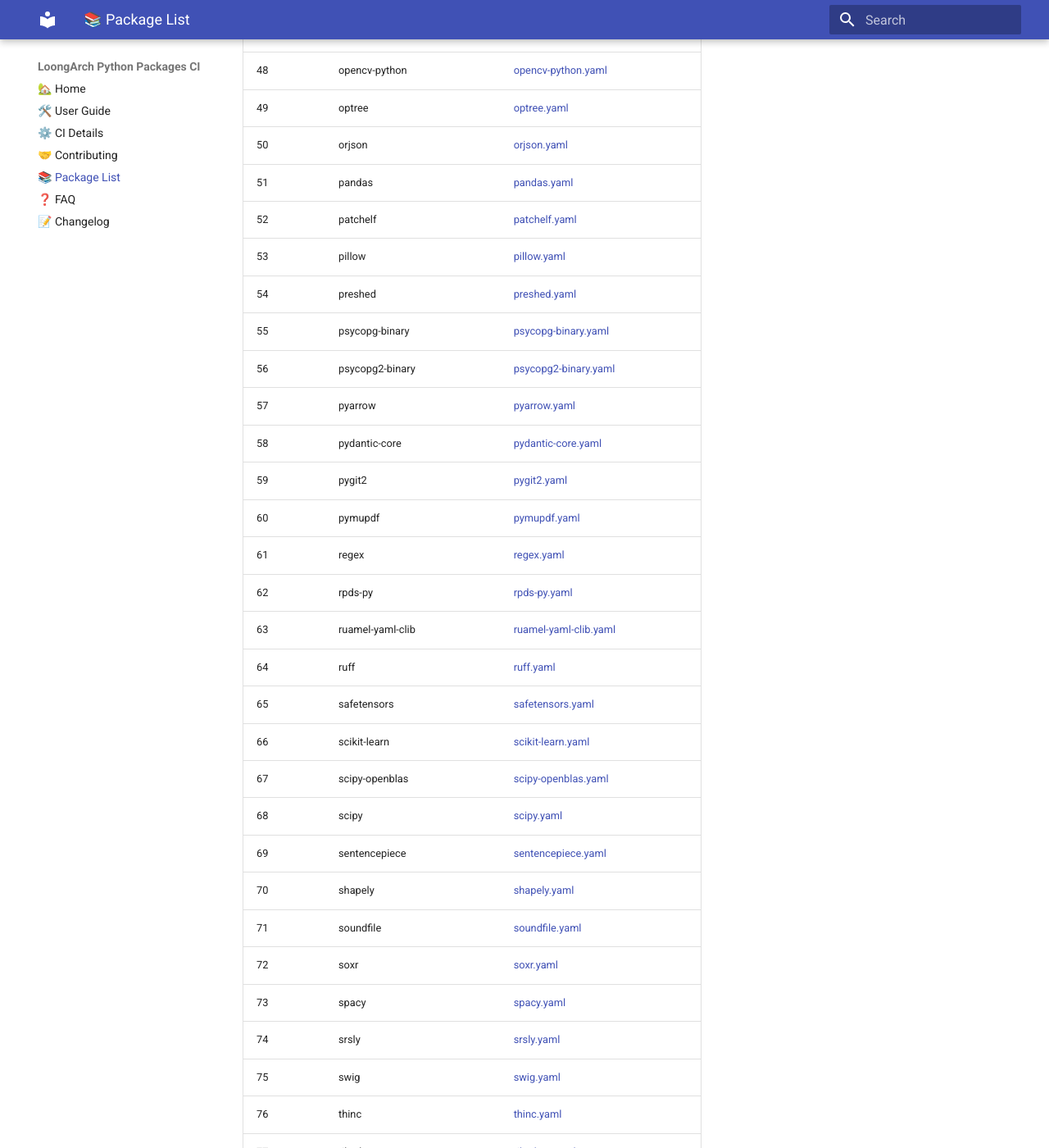
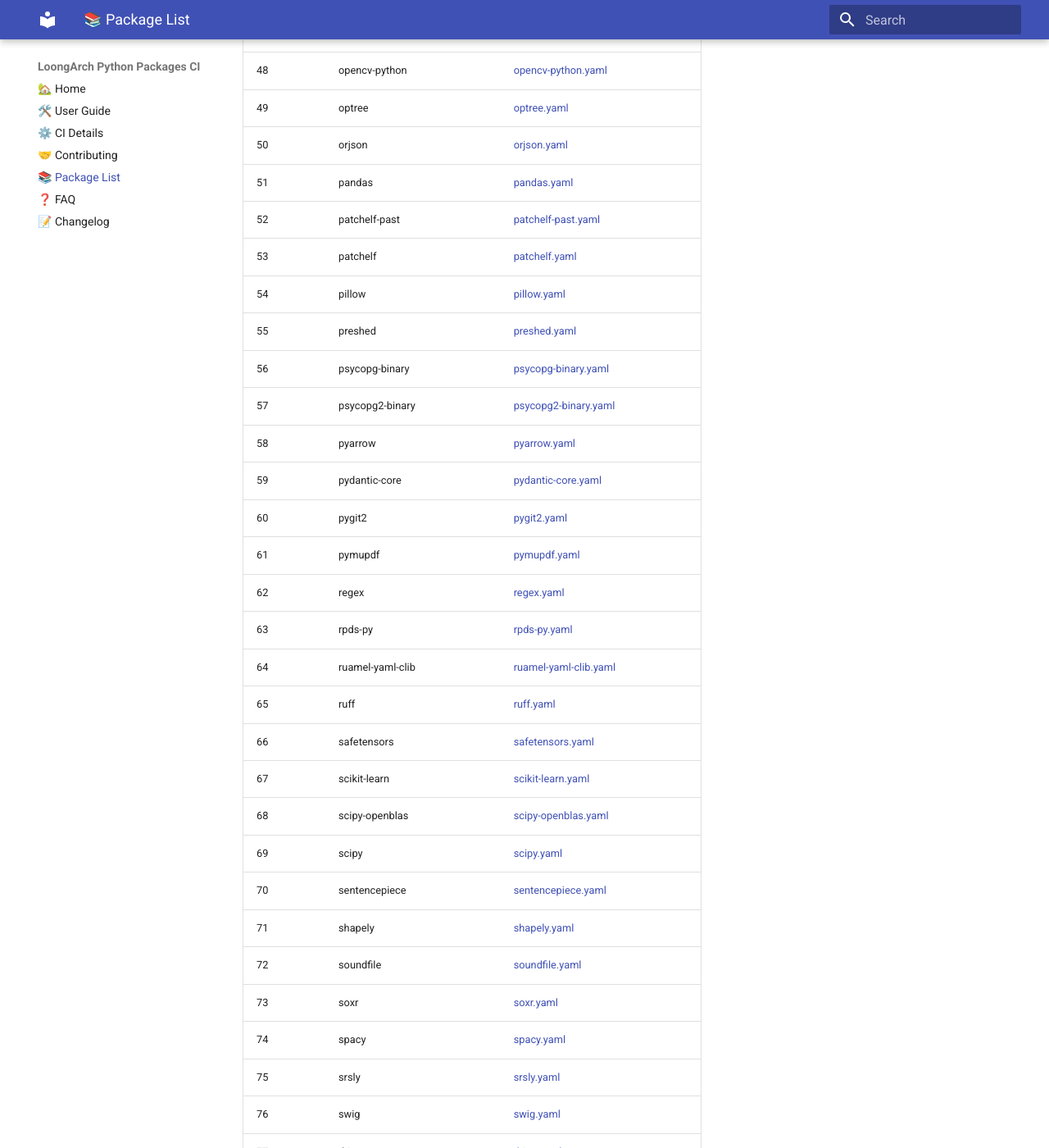
Before and after one commit to wxpppp/pypi, an MkDocs documentation site: the page built from docs/package-list.md, in a window 1280 px wide and 1400 px high, scrolled down 2299 px. Shown: the whole window at 82% size. Built offline with MkDocs 1.6.1 and Material for MkDocs 9.7.7, drawn with Linux system fonts in a browser that asks for light colours; some of the changed text lies outside the part shown.

Commit message:
auto: update bilingual README and package list docs

```diff
--- a/docs/package-list.md
+++ b/docs/package-list.md
@@ -53,40 +53,41 @@
 | 49 | optree | [optree.yaml](https://github.com/Loongson-Cloud-Community/pypi/blob/main/.github/workflows/optree.yaml) |
 | 50 | orjson | [orjson.yaml](https://github.com/Loongson-Cloud-Community/pypi/blob/main/.github/workflows/orjson.yaml) |
 | 51 | pandas | [pandas.yaml](https://github.com/Loongson-Cloud-Community/pypi/blob/main/.github/workflows/pandas.yaml) |
-| 52 | patchelf | [patchelf.yaml](https://github.com/Loongson-Cloud-Community/pypi/blob/main/.github/workflows/patchelf.yaml) |
-| 53 | pillow | [pillow.yaml](https://github.com/Loongson-Cloud-Community/pypi/blob/main/.github/workflows/pillow.yaml) |
-| 54 | preshed | [preshed.yaml](https://github.com/Loongson-Cloud-Community/pypi/blob/main/.github/workflows/preshed.yaml) |
-| 55 | psycopg-binary | [psycopg-binary.yaml](https://github.com/Loongson-Cloud-Community/pypi/blob/main/.github/workflows/psycopg-binary.yaml) |
-| 56 | psycopg2-binary | [psycopg2-binary.yaml](https://github.com/Loongson-Cloud-Community/pypi/blob/main/.github/workflows/psycopg2-binary.yaml) |
-| 57 | pyarrow | [pyarrow.yaml](https://github.com/Loongson-Cloud-Community/pypi/blob/main/.github/workflows/pyarrow.yaml) |
-| 58 | pydantic-core | [pydantic-core.yaml](https://github.com/Loongson-Cloud-Community/pypi/blob/main/.github/workflows/pydantic-core.yaml) |
-| 59 | pygit2 | [pygit2.yaml](https://github.com/Loongson-Cloud-Community/pypi/blob/main/.github/workflows/pygit2.yaml) |
-| 60 | pymupdf | [pymupdf.yaml](https://github.com/Loongson-Cloud-Community/pypi/blob/main/.github/workflows/pymupdf.yaml) |
-| 61 | regex | [regex.yaml](https://github.com/Loongson-Cloud-Community/pypi/blob/main/.github/workflows/regex.yaml) |
-| 62 | rpds-py | [rpds-py.yaml](https://github.com/Loongson-Cloud-Community/pypi/blob/main/.github/workflows/rpds-py.yaml) |
-| 63 | ruamel-yaml-clib | [ruamel-yaml-clib.yaml](https://github.com/Loongson-Cloud-Community/pypi/blob/main/.github/workflows/ruamel-yaml-clib.yaml) |
-| 64 | ruff | [ruff.yaml](https://github.com/Loongson-Cloud-Community/pypi/blob/main/.github/workflows/ruff.yaml) |
-| 65 | safetensors | [safetensors.yaml](https://github.com/Loongson-Cloud-Community/pypi/blob/main/.github/workflows/safetensors.yaml) |
-| 66 | scikit-learn | [scikit-learn.yaml](https://github.com/Loongson-Cloud-Community/pypi/blob/main/.github/workflows/scikit-learn.yaml) |
-| 67 | scipy-openblas | [scipy-openblas.yaml](https://github.com/Loongson-Cloud-Community/pypi/blob/main/.github/workflows/scipy-openblas.yaml) |
-| 68 | scipy | [scipy.yaml](https://github.com/Loongson-Cloud-Community/pypi/blob/main/.github/workflows/scipy.yaml) |
-| 69 | sentencepiece | [sentencepiece.yaml](https://github.com/Loongson-Cloud-Community/pypi/blob/main/.github/workflows/sentencepiece.yaml) |
-| 70 | shapely | [shapely.yaml](https://github.com/Loongson-Cloud-Community/pypi/blob/main/.github/workflows/shapely.yaml) |
-| 71 | soundfile | [soundfile.yaml](https://github.com/Loongson-Cloud-Community/pypi/blob/main/.github/workflows/soundfile.yaml) |
-| 72 | soxr | [soxr.yaml](https://github.com/Loongson-Cloud-Community/pypi/blob/main/.github/workflows/soxr.yaml) |
-| 73 | spacy | [spacy.yaml](https://github.com/Loongson-Cloud-Community/pypi/blob/main/.github/workflows/spacy.yaml) |
-| 74 | srsly | [srsly.yaml](https://github.com/Loongson-Cloud-Community/pypi/blob/main/.github/workflows/srsly.yaml) |
-| 75 | swig | [swig.yaml](https://github.com/Loongson-Cloud-Community/pypi/blob/main/.github/workflows/swig.yaml) |
-| 76 | thinc | [thinc.yaml](https://github.com/Loongson-Cloud-Community/pypi/blob/main/.github/workflows/thinc.yaml) |
-| 77 | tiktoken | [tiktoken.yaml](https://github.com/Loongson-Cloud-Community/pypi/blob/main/.github/workflows/tiktoken.yaml) |
-| 78 | tokenizers | [tokenizers.yaml](https://github.com/Loongson-Cloud-Community/pypi/blob/main/.github/workflows/tokenizers.yaml) |
-| 79 | torch | [torch.yaml](https://github.com/Loongson-Cloud-Community/pypi/blob/main/.github/workflows/torch.yaml) |
-| 80 | torchaudio | [torchaudio.yaml](https://github.com/Loongson-Cloud-Community/pypi/blob/main/.github/workflows/torchaudio.yaml) |
-| 81 | torchvision | [torchvision.yaml](https://github.com/Loongson-Cloud-Community/pypi/blob/main/.github/workflows/torchvision.yaml) |
-| 82 | ujson | [ujson.yaml](https://github.com/Loongson-Cloud-Community/pypi/blob/main/.github/workflows/ujson.yaml) |
-| 83 | uv | [uv.yaml](https://github.com/Loongson-Cloud-Community/pypi/blob/main/.github/workflows/uv.yaml) |
-| 84 | uvloop | [uvloop.yaml](https://github.com/Loongson-Cloud-Community/pypi/blob/main/.github/workflows/uvloop.yaml) |
-| 85 | xxhash | [xxhash.yaml](https://github.com/Loongson-Cloud-Community/pypi/blob/main/.github/workflows/xxhash.yaml) |
-| 86 | zope.interface | [zope.interface.yaml](https://github.com/Loongson-Cloud-Community/pypi/blob/main/.github/workflows/zope.interface.yaml) |
+| 52 | patchelf-past | [patchelf-past.yaml](https://github.com/Loongson-Cloud-Community/pypi/blob/main/.github/workflows/patchelf-past.yaml) |
+| 53 | patchelf | [patchelf.yaml](https://github.com/Loongson-Cloud-Community/pypi/blob/main/.github/workflows/patchelf.yaml) |
+| 54 | pillow | [pillow.yaml](https://github.com/Loongson-Cloud-Community/pypi/blob/main/.github/workflows/pillow.yaml) |
+| 55 | preshed | [preshed.yaml](https://github.com/Loongson-Cloud-Community/pypi/blob/main/.github/workflows/preshed.yaml) |
+| 56 | psycopg-binary | [psycopg-binary.yaml](https://github.com/Loongson-Cloud-Community/pypi/blob/main/.github/workflows/psycopg-binary.yaml) |
+| 57 | psycopg2-binary | [psycopg2-binary.yaml](https://github.com/Loongson-Cloud-Community/pypi/blob/main/.github/workflows/psycopg2-binary.yaml) |
+| 58 | pyarrow | [pyarrow.yaml](https://github.com/Loongson-Cloud-Community/pypi/blob/main/.github/workflows/pyarrow.yaml) |
+| 59 | pydantic-core | [pydantic-core.yaml](https://github.com/Loongson-Cloud-Community/pypi/blob/main/.github/workflows/pydantic-core.yaml) |
+| 60 | pygit2 | [pygit2.yaml](https://github.com/Loongson-Cloud-Community/pypi/blob/main/.github/workflows/pygit2.yaml) |
+| 61 | pymupdf | [pymupdf.yaml](https://github.com/Loongson-Cloud-Community/pypi/blob/main/.github/workflows/pymupdf.yaml) |
+| 62 | regex | [regex.yaml](https://github.com/Loongson-Cloud-Community/pypi/blob/main/.github/workflows/regex.yaml) |
+| 63 | rpds-py | [rpds-py.yaml](https://github.com/Loongson-Cloud-Community/pypi/blob/main/.github/workflows/rpds-py.yaml) |
+| 64 | ruamel-yaml-clib | [ruamel-yaml-clib.yaml](https://github.com/Loongson-Cloud-Community/pypi/blob/main/.github/workflows/ruamel-yaml-clib.yaml) |
+| 65 | ruff | [ruff.yaml](https://github.com/Loongson-Cloud-Community/pypi/blob/main/.github/workflows/ruff.yaml) |
+| 66 | safetensors | [safetensors.yaml](https://github.com/Loongson-Cloud-Community/pypi/blob/main/.github/workflows/safetensors.yaml) |
+| 67 | scikit-learn | [scikit-learn.yaml](https://github.com/Loongson-Cloud-Community/pypi/blob/main/.github/workflows/scikit-learn.yaml) |
+| 68 | scipy-openblas | [scipy-openblas.yaml](https://github.com/Loongson-Cloud-Community/pypi/blob/main/.github/workflows/scipy-openblas.yaml) |
+| 69 | scipy | [scipy.yaml](https://github.com/Loongson-Cloud-Community/pypi/blob/main/.github/workflows/scipy.yaml) |
+| 70 | sentencepiece | [sentencepiece.yaml](https://github.com/Loongson-Cloud-Community/pypi/blob/main/.github/workflows/sentencepiece.yaml) |
+| 71 | shapely | [shapely.yaml](https://github.com/Loongson-Cloud-Community/pypi/blob/main/.github/workflows/shapely.yaml) |
+| 72 | soundfile | [soundfile.yaml](https://github.com/Loongson-Cloud-Community/pypi/blob/main/.github/workflows/soundfile.yaml) |
+| 73 | soxr | [soxr.yaml](https://github.com/Loongson-Cloud-Community/pypi/blob/main/.github/workflows/soxr.yaml) |
+| 74 | spacy | [spacy.yaml](https://github.com/Loongson-Cloud-Community/pypi/blob/main/.github/workflows/spacy.yaml) |
+| 75 | srsly | [srsly.yaml](https://github.com/Loongson-Cloud-Community/pypi/blob/main/.github/workflows/srsly.yaml) |
+| 76 | swig | [swig.yaml](https://github.com/Loongson-Cloud-Community/pypi/blob/main/.github/workflows/swig.yaml) |
+| 77 | thinc | [thinc.yaml](https://github.com/Loongson-Cloud-Community/pypi/blob/main/.github/workflows/thinc.yaml) |
+| 78 | tiktoken | [tiktoken.yaml](https://github.com/Loongson-Cloud-Community/pypi/blob/main/.github/workflows/tiktoken.yaml) |
+| 79 | tokenizers | [tokenizers.yaml](https://github.com/Loongson-Cloud-Community/pypi/blob/main/.github/workflows/tokenizers.yaml) |
+| 80 | torch | [torch.yaml](https://github.com/Loongson-Cloud-Community/pypi/blob/main/.github/workflows/torch.yaml) |
+| 81 | torchaudio | [torchaudio.yaml](https://github.com/Loongson-Cloud-Community/pypi/blob/main/.github/workflows/torchaudio.yaml) |
+| 82 | torchvision | [torchvision.yaml](https://github.com/Loongson-Cloud-Community/pypi/blob/main/.github/workflows/torchvision.yaml) |
+| 83 | ujson | [ujson.yaml](https://github.com/Loongson-Cloud-Community/pypi/blob/main/.github/workflows/ujson.yaml) |
+| 84 | uv | [uv.yaml](https://github.com/Loongson-Cloud-Community/pypi/blob/main/.github/workflows/uv.yaml) |
+| 85 | uvloop | [uvloop.yaml](https://github.com/Loongson-Cloud-Community/pypi/blob/main/.github/workflows/uvloop.yaml) |
+| 86 | xxhash | [xxhash.yaml](https://github.com/Loongson-Cloud-Community/pypi/blob/main/.github/workflows/xxhash.yaml) |
+| 87 | zope.interface | [zope.interface.yaml](https://github.com/Loongson-Cloud-Community/pypi/blob/main/.github/workflows/zope.interface.yaml) |
 
 _This table is automatically generated by GitHub Actions._
```
Also changed, not shown: README.md (+38 -37 lines), README_zh.md (+36 -35 lines).
